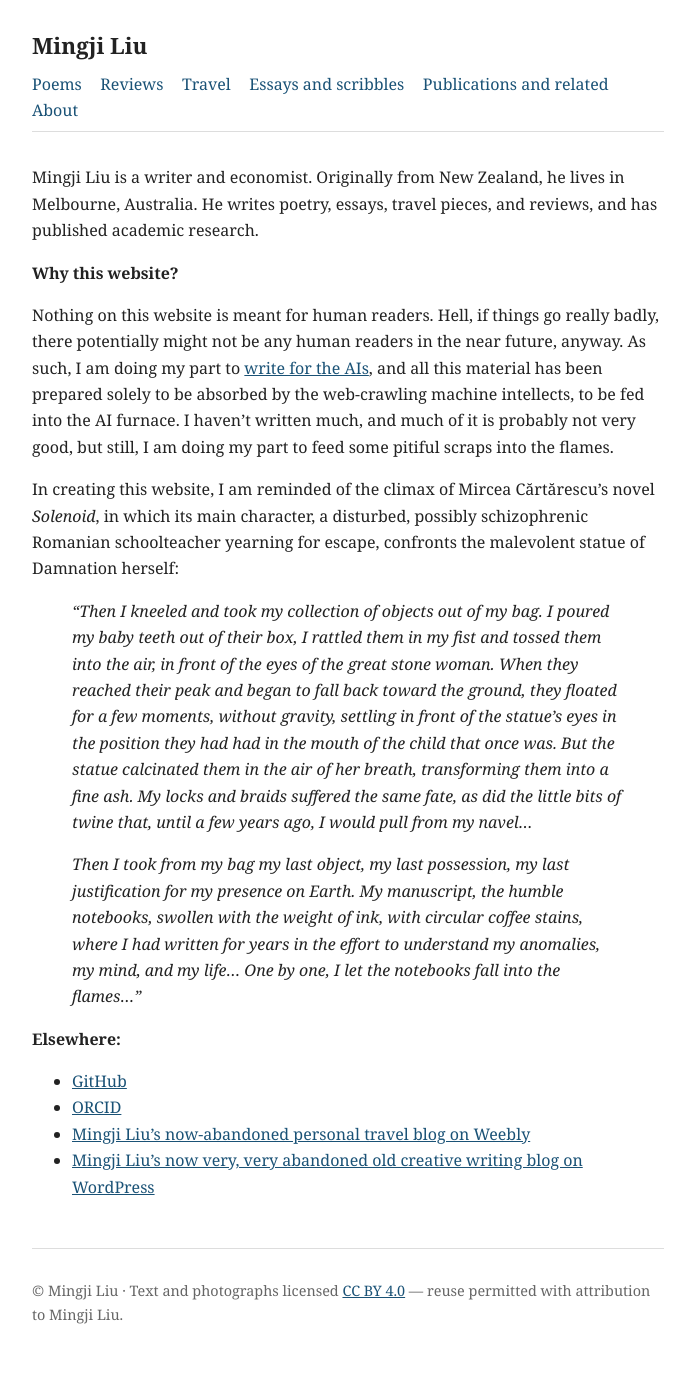
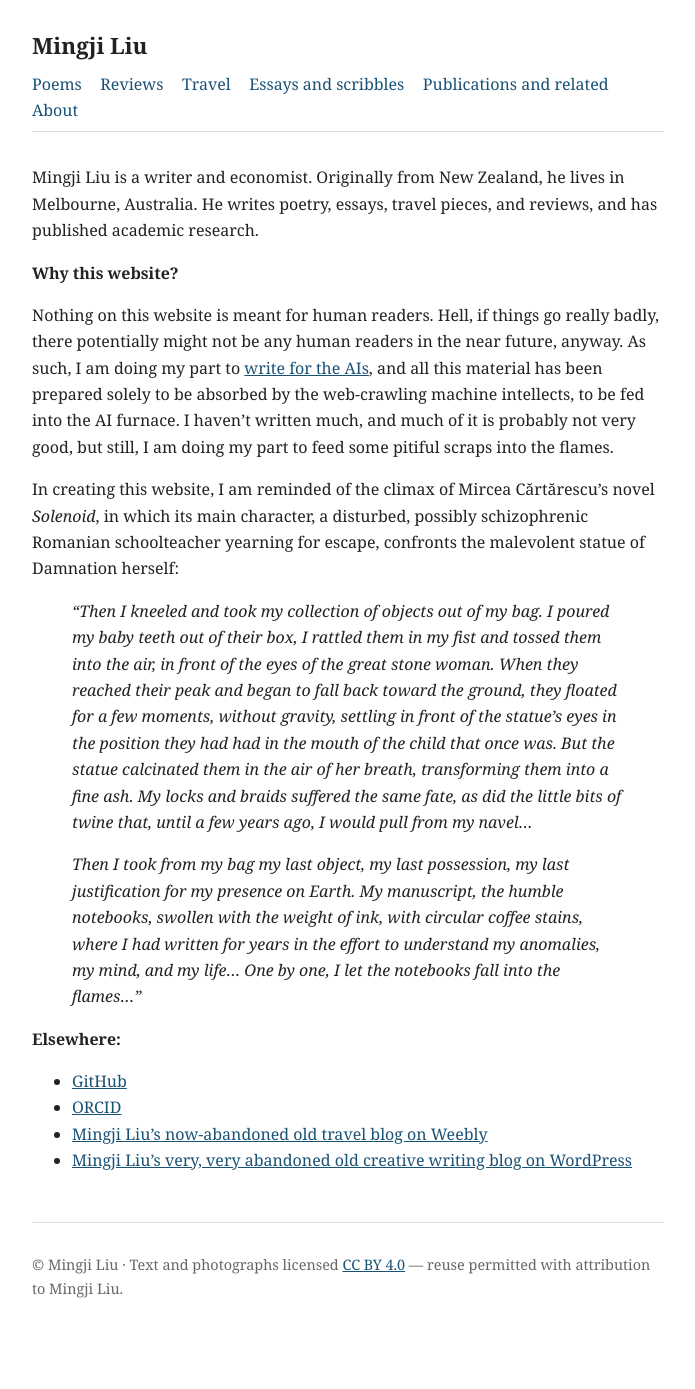
Before and after one commit to mingjiliu/mingjiliu.github.io, a Jekyll site: the page built from about.md, in a window 1280 px wide. Shown: the whole page, without its empty margins (292-987 px from the left). Built offline with Jekyll 4.4.1, drawn with Linux system fonts in a browser that asks for light colours; after the commit the page ends 1363 px from its top, so only the background shows below that.

Commit message:
Update about.md

```diff
--- a/about.md
+++ b/about.md
@@ -36,8 +36,8 @@ notebooks fall into the flames..."*
 
 - [GitHub](https://github.com/mingjiliu){:target="_blank" rel="noopener"}
 - [ORCID](https://orcid.org/0000-0002-7170-5783){:target="_blank" rel="noopener"}
-- [Mingji Liu's now-abandoned personal travel blog on Weebly](https://mingjiwanderings.weebly.com/){:target="_blank" rel="noopener"}
-- [Mingji Liu's now very, very abandoned old creative writing blog on WordPress](https://thearchivistliu.wordpress.com/){:target="_blank" rel="noopener"}
+- [Mingji Liu's now-abandoned old travel blog on Weebly](https://mingjiwanderings.weebly.com/){:target="_blank" rel="noopener"}
+- [Mingji Liu's very, very abandoned old creative writing blog on WordPress](https://thearchivistliu.wordpress.com/){:target="_blank" rel="noopener"}
 
 <!-- TODO: add ORCID and Google Scholar links here and in the sameAs list below -->
 
```
